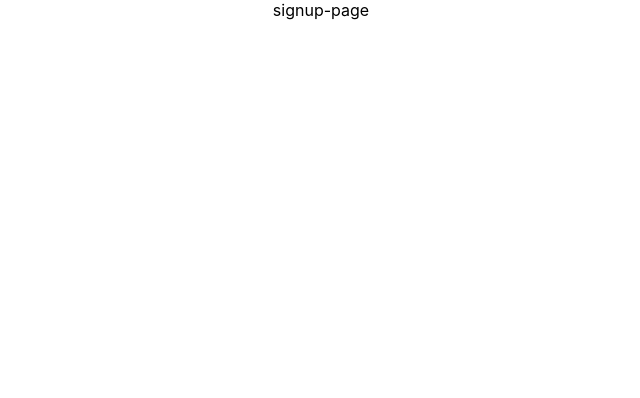
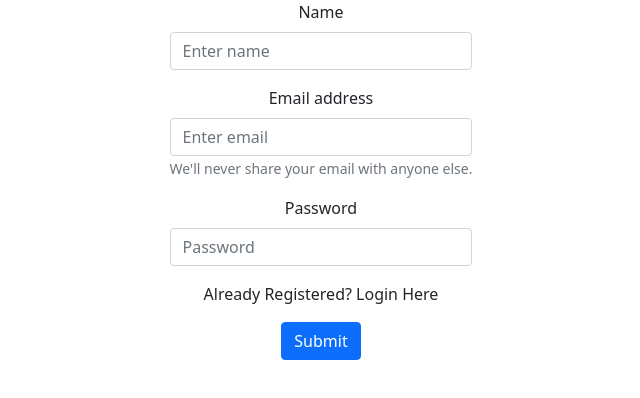
Before and after one commit to abdanbarkaath/authentication-with-postgresql-node, a React (Create React App) app in the folder client/: page /signup in a window 1280 px wide. Shown: the top 398 px of the page, without its empty margins (319-959 px from the left). Built offline with nearby package versions, Linux system fonts and the light colour scheme.

Commit message:
Created Signup page

```diff
--- a/client/src/index.js
+++ b/client/src/index.js
@@ -2,6 +2,7 @@ import React from "react";
 import ReactDOM from "react-dom";
 import "./index.css";
 import App from "./App";
+import "bootstrap/dist/css/bootstrap.min.css";
 
 ReactDOM.render(
   <React.StrictMode>
--- a/client/src/pages/signup/signup-page.js
+++ b/client/src/pages/signup/signup-page.js
@@ -1,7 +1,69 @@
-import React from 'react'
+import React from "react";
+import { Form, Button, Container } from "react-bootstrap";
+import axios from "axios";
+import styled from "styled-components";
+import { useNavigate } from "react-router-dom";
 
 export default function SignupPage() {
+  const navigate = useNavigate();
+
+  const submitUser = (e) => {
+    e.preventDefault();
+    console.log("submit user");
+  };
+
+  const navigateToLogin = () => {
+    navigate("/login");
+  };
+
   return (
-    <div>signup-page</div>
-  )
+    <S.FormContainer>
+      <Form onSubmit={submitUser}>
+        <Form.Group className="mb-3" controlId="formBasicName">
+          <Form.Label>Name</Form.Label>
+          <Form.Control type="email" placeholder="Enter name" />
+        </Form.Group>
+
+        <Form.Group className="mb-3" controlId="formBasicEmail">
+          <Form.Label>Email address</Form.Label>
+          <Form.Control type="email" placeholder="Enter email" />
+          <Form.Text className="text-muted">
+            We'll never share your email with anyone else.
+          </Form.Text>
+        </Form.Group>
+
+        <Form.Group className="mb-3" controlId="formBasicPassword">
+          <Form.Label>Password</Form.Label>
+          <Form.Control type="password" placeholder="Password" />
+        </Form.Group>
+        <S.LoginText onClick={navigateToLogin}>
+          {" "}
+          Already Registered? Login Here
+        </S.LoginText>
+
+        <Button variant="primary" type="submit">
+          Submit
+        </Button>
+      </Form>
+    </S.FormContainer>
+  );
 }
+
+const S = {
+  FormContainer: styled.div`
+    display: flex;
+    justify-content: center;
+    @media screen(max-width:1000px) {
+      display: block;
+    }
+  `,
+  LoginText: styled.div`
+    margin-block: 1rem;
+    font-weight: 500;
+    &:hover {
+      color: blue;
+      text-decoration: underline;
+      cursor: pointer;
+    }
+  `,
+};
```
Also changed, not shown: client/package.json (+7 -0 lines), 1 other file (tests, documents, lock files or other folders).
